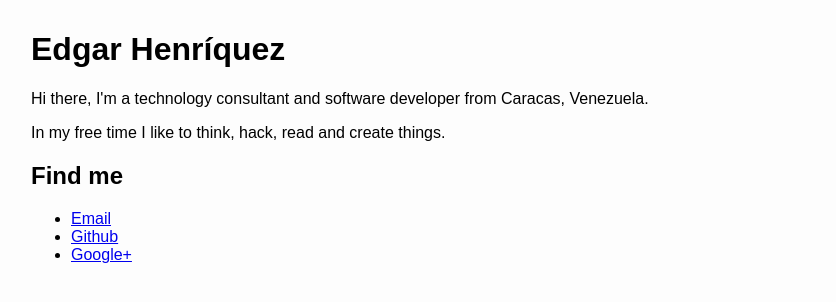
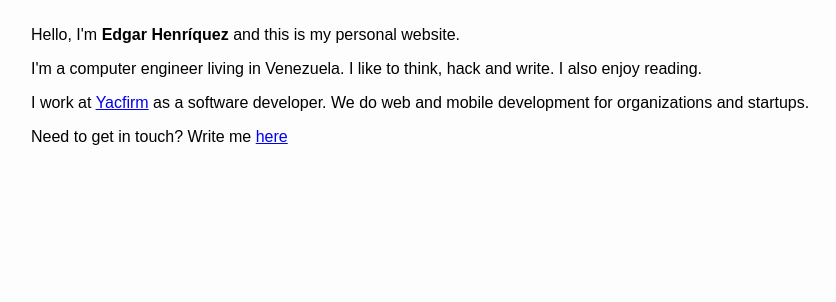
Before and after one commit to edgarhenriquez/edgarhenriquez.github.com, a Jekyll site: the page built from index.html, in a window 1280 px wide. Shown: the top 302 px of the page, without its empty margins (139-975 px from the left). Built offline with Jekyll 4.4.1, drawn with Linux system fonts in a browser that asks for light colours; nearby versions of some CDN libraries.

Commit message:
Update index info

```diff
--- a/index.html
+++ b/index.html
@@ -1,25 +1,22 @@
 ---
 layout: main
 title: Edgar Henríquez
-description: Edgar Henríquez's website
+description: Hi there, this is my home on the Internet
 ---
 
-<div id="main">
-  <h1>Edgar Henríquez</h1>
+<section class="main">
   <p>
-    Hi there, I'm a technology consultant and software developer from Caracas,
-    Venezuela.
+    Hello, I'm <strong>Edgar Henríquez</strong> and this is my personal website.
   </p>
   <p>
-    In my free time I like to think, hack, read and create things.
+    I'm a computer engineer living in Venezuela. I like to think, hack and write.
+    I also enjoy reading.
   </p>
-</div>
-
-<div id="sidebar">
-  <h2>Find me</h2>
-  <ul id="links">
-    <li><a href="mailto:edgar@edgarhenriquez.com">Email</a></li>
-    <li><a href="https://github.com/edgarhenriquez">Github</a></li>
-    <li><a href="https://plus.google.com/106364602749491876028/">Google+</a></li>
-  </ul>
-</div>
+  <p>
+    I work at <a href="http://www.yacfirm.com/">Yacfirm</a> as a software developer.
+    We do web and mobile development for organizations and startups.
+  </p>
+  <p>
+    Need to get in touch? Write me <a href="mailto:edgar@edgarhenriquez.com">here</a>
+  </p>
+</section>
```
